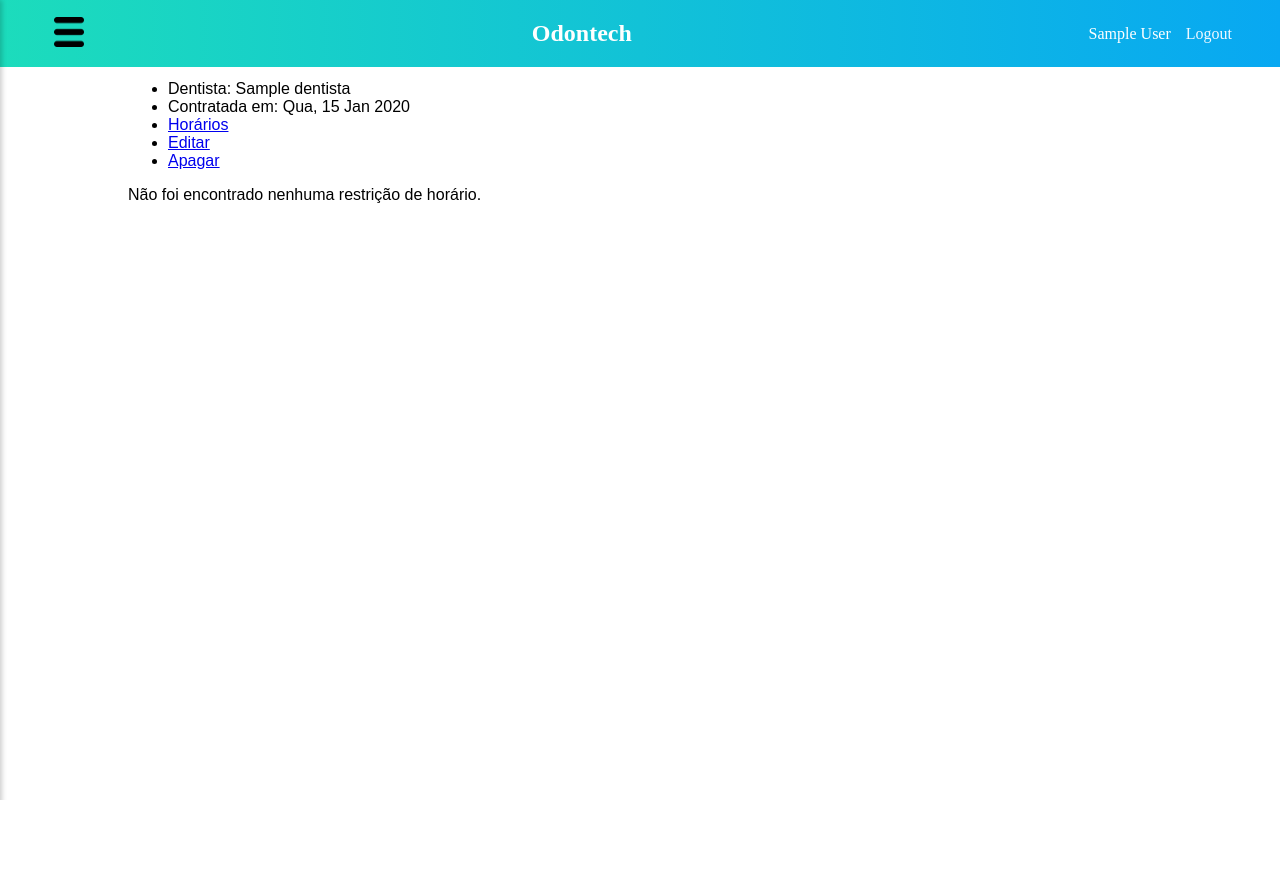
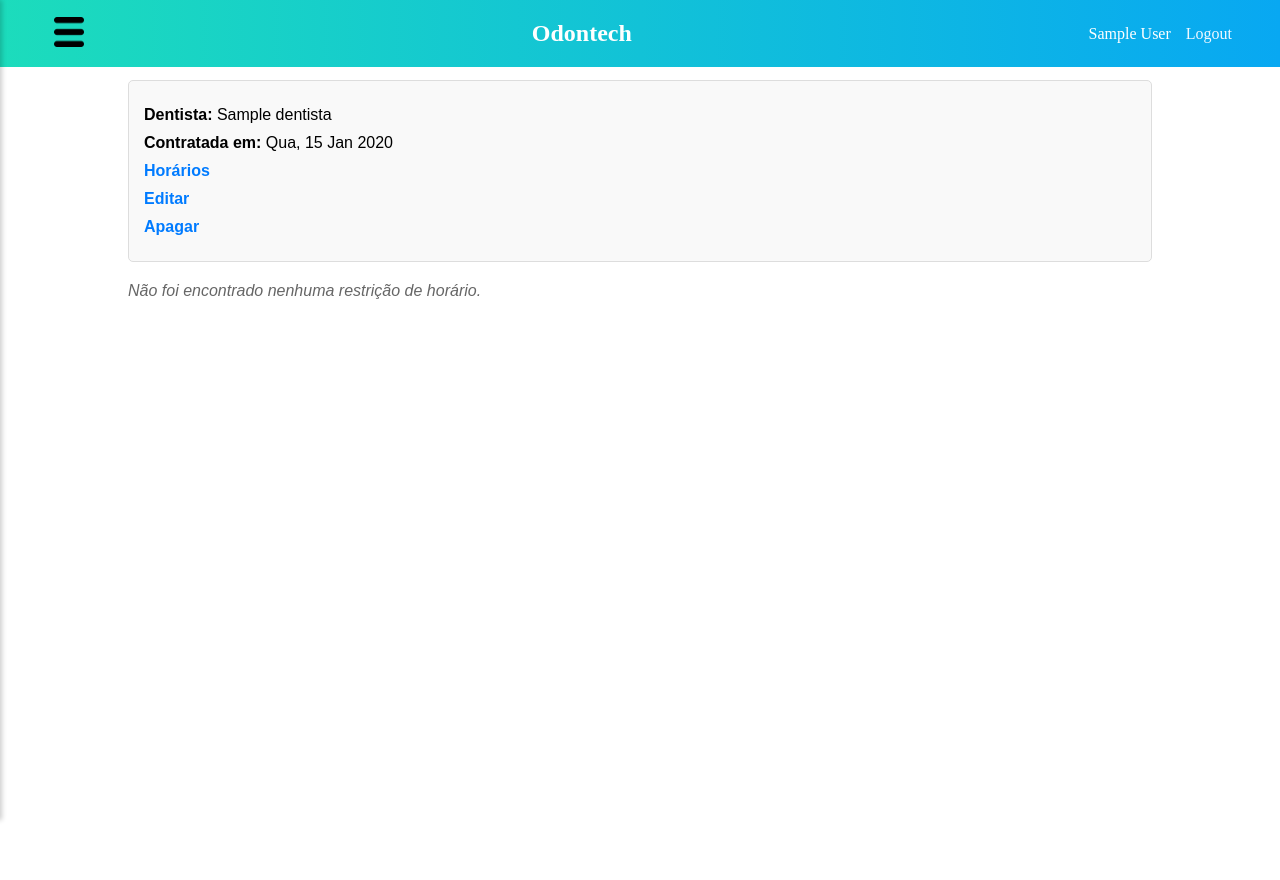
Before and after one commit to HarlesPlace/Odontech, a Django app: page /funcionarios/dentista/1/ in a window 1280 px wide. Before the commit the page ends 800 px from the top, so only its background shows below. Run offline with Django 5.2, Linux system fonts and the light colour scheme; a user stored in the database is signed in; tables that the repository leaves empty hold one stand-in row (values such as "Sample post").

Commit message:
Mais visual, tabelas forms, etc

```diff
--- a/consultas/templates/consultas/lista_consultas.html
+++ b/consultas/templates/consultas/lista_consultas.html
@@ -4,7 +4,7 @@
     <h1>Consultas</h1>
 
     {% if consultas %}
-        <table>
+        <table  class="consulta-table">
             <thead>
                 <tr>
                     <th>Data</th>
--- a/contas/templates/contas/nav.html
+++ b/contas/templates/contas/nav.html
@@ -1,4 +1,5 @@
 {% load static %}
+{% if user.is_authenticated %}
 <nav>
     {% if user.tipo_usuario == 'dentist' and cliente %}
     <a href="{% url 'consultas:Dentistacriar_consulta' cliente.id %}">Agendar Nova Consulta</a>
@@ -12,3 +13,4 @@
     {% endif %}
     <a href="{% url 'exames:lista_pedidos' %}">Ver Meus Exames</a>
 </nav>
+{% endif %}
--- a/exames/templates/exames/lista_pedidos.html
+++ b/exames/templates/exames/lista_pedidos.html
@@ -2,7 +2,7 @@
 
 {% block content %}
   <h2>Lista de Pedidos de Exames</h2>
-  <table>
+  <table class="consulta-table">
     <thead>
       <tr>
         <th>Cliente</th>
--- a/funcionarios/templates/funcionarios/detailDentista.html
+++ b/funcionarios/templates/funcionarios/detailDentista.html
@@ -5,29 +5,31 @@
 {% endblock title %}
 
 {% block content %}
-<ul>
-  <li>Dentista: {{ dentista.nome }}</li>
-  <li>Contratada em: {{ dentista.data_contratacao |date:"D, d M Y" }}</li>
-  <li><a href="{% url 'funcionarios:horarioDentista' dentista.id %}">Horários</a></li>
-  <li><a href="{% url 'funcionarios:updateDentista' dentista.id %}">Editar </a></li>
-  <li><a href="{% url 'funcionarios:deleteDentista' dentista.id %}">Apagar </a></li>
+<div class="dentista-info">
+    <ul class="dentista-dados">
+        <li><strong>Dentista:</strong> {{ dentista.nome }}</li>
+        <li><strong>Contratada em:</strong> {{ dentista.data_contratacao | date:"D, d M Y" }}</li>
+        <li><a class="link" href="{% url 'funcionarios:horarioDentista' dentista.id %}">Horários</a></li>
+        <li><a class="link" href="{% url 'funcionarios:updateDentista' dentista.id %}">Editar</a></li>
+        <li><a class="link link-danger" href="{% url 'funcionarios:deleteDentista' dentista.id %}">Apagar</a></li>
     </ul>
+</div>
 
 {% if restricao_list %}
-<section>
+<section class="restricao-list">
     {% for restricao in restricao_list %}
-  <article>
-      <p>{{ restricao.data }}</p>
-      <p>{{ restricao.hora_inicio }} - {{ restricao.hora_fim }} </p>
-      <form  method="post" action="{% url 'funcionarios:deleteRestricao' restricao.id %}" style="display:inline;">
+    <article class="restricao-item">
+        <p><strong>Data:</strong> {{ restricao.data }}</p>
+        <p><strong>Horário:</strong> {{ restricao.hora_inicio }} - {{ restricao.hora_fim }}</p>
+        <form method="post" action="{% url 'funcionarios:deleteRestricao' restricao.id %}" class="delete-form">
             {% csrf_token %}
-        <button type="submit">Excluir</button>
+            <button class="btn btn-danger" type="submit">Excluir</button>
         </form>
     </article>
     {% endfor %}
 </section>
 {% else %}
-<p>Não foi encontrado nenhuma restrição de horário.</p>
+<p class="no-restricoes">Não foi encontrado nenhuma restrição de horário.</p>
 {% endif %}
 
 {% endblock content %}
--- a/static/base.css
+++ b/static/base.css
@@ -1,5 +1,7 @@
 body{
     margin:0;
+    height: 100vh; /* 100% da altura da janela */
+    overflow: hidden;
 }
 
 main{
@@ -328,3 +330,125 @@ nav a {
     margin: 0; /* Remove margens padrão */
     width: auto; /* Ajusta o tamanho do checkbox */
 }
+
+
+.consulta-table {
+    width: 100%;
+    border-collapse: collapse;
+    margin: 20px 0;
+    font-size: 16px;
+    text-align: left;
+}
+
+.consulta-table thead {
+    background: linear-gradient(to left, #14cccc, #0cb9de);
+    color: #fff;
+}
+
+.consulta-table th,
+.consulta-table td {
+    border: 1px solid #ddd;
+    padding: 8px;
+    text-align: center;
+}
+
+.consulta-table th {
+    font-weight: bold;
+    text-align: center;
+}
+
+.consulta-table tr:nth-child(even) {
+    background-color: #f9f9f9;
+}
+
+.consulta-table tr:hover {
+    background-color: #f1f1f1;
+}
+
+.consulta-table a {
+    color: #007BFF;
+    text-decoration: none;
+}
+
+.consulta-table a:hover {
+    text-decoration: underline;
+}
+
+.dentista-info {
+    margin: 20px 0;
+    padding: 15px;
+    border: 1px solid #ddd;
+    border-radius: 5px;
+    background-color: #f9f9f9;
+}
+
+.dentista-dados {
+    list-style: none;
+    padding: 0;
+    margin: 0;
+}
+
+.dentista-dados li {
+    margin: 10px 0;
+}
+
+.dentista-dados a {
+    text-decoration: none;
+    color: #007BFF;
+    font-weight: bold;
+}
+
+.dentista-dados a:hover {
+    text-decoration: underline;
+}
+
+.link-danger {
+    color: #FF0000;
+}
+
+.link-danger:hover {
+    text-decoration: underline;
+    color: #CC0000;
+}
+
+/* Lista de restrições */
+.restricao-list {
+    margin: 20px 0;
+    padding: 0;
+}
+
+.restricao-item {
+    padding: 15px;
+    margin: 10px 0;
+    border: 1px solid #ddd;
+    border-radius: 5px;
+    background-color: #f5f5f5;
+}
+
+.restricao-item p {
+    margin: 5px 0;
+}
+
+.delete-form {
+    display: inline;
+}
+
+.delete-form .btn-danger {
+    background-color: #FF0000;
+    border: none;
+    padding: 5px 10px;
+    color: #fff;
+    border-radius: 3px;
+    cursor: pointer;
+}
+
+.delete-form .btn-danger:hover {
+    background-color: #CC0000;
+}
+
+/* Mensagem de ausência de restrições */
+.no-restricoes {
+    margin: 20px 0;
+    font-style: italic;
+    color: #666;
+}
--- a/templates/menu_deslizante.html
+++ b/templates/menu_deslizante.html
@@ -20,8 +20,10 @@
         <div id="sidebar" class="sidebar">
             <a href="{% url 'contas:profile' %}">Início</a>
             <a href="{% url 'pacientes:listCliente' %}">Pacientes</a>
+            <a href="{% url 'funcionarios:detailDentista' user.dentista.id %}">Perfil</a>
             <a href="#sobre">Sobre</a>
             <a href="#contato">Contato</a>
+
         </div>
 
     {% elif user.tipo_usuario == 'secretary' %}
@@ -29,6 +31,7 @@
             <a href="{% url 'contas:profile' %}">Início</a>
             <a href="{% url 'pacientes:listCliente' %}">Pacientes</a>
             <a href="{% url 'funcionarios:indexDentista' %}">Dentistas</a>
+            <a href="{% url 'funcionarios:detailSecretario' user.secretario.id %}">Perfil</a>
         </div>
 
     {% else %}
@@ -36,7 +39,9 @@
             <a href="{% url 'contas:profile' %}">Início</a>
             <a href="{% url 'consultas:lista_consultas' %}">Suas Consultas</a>
             <a href="{% url 'exames:lista_pedidos' %}">Seus pedidos de exames</a>
+            {% if user.is_authenticated %}
             <a href="{% url 'pacientes:detailCliente' user.cliente.id %}">Perfil</a>
+            {% endif%}
         </div>
     {% endif%}
 
```
Also changed, not shown: static/dente.png (added). Lines whose indentation alone changed are shown as unchanged.
